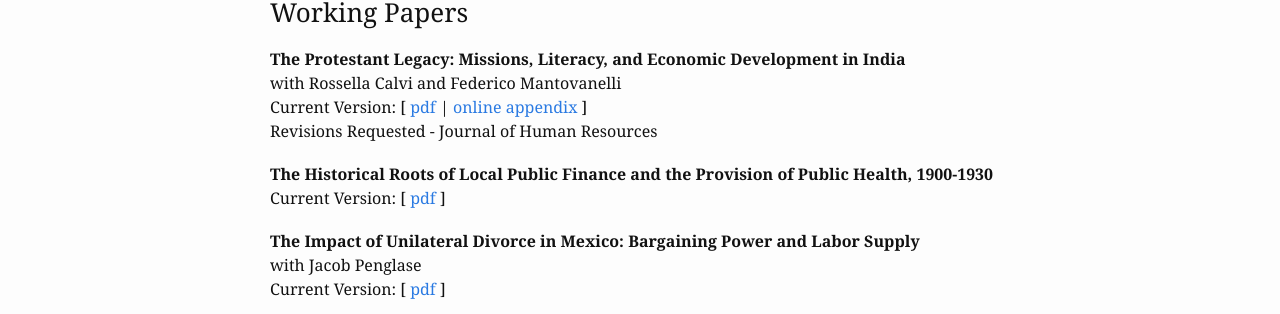
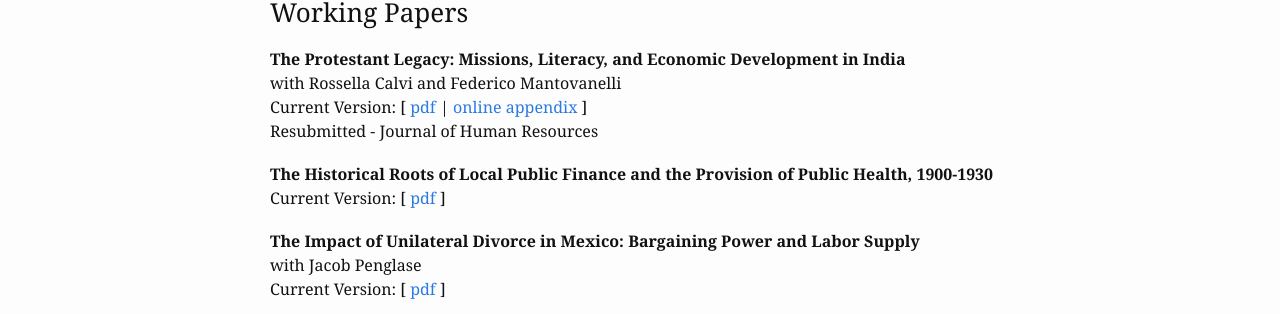
Before and after one commit to germsvel/lhv, a Jekyll site: the page built from research.html, in a window 1280 px wide. Shown: the part 531-845 px from the top of the page. Built offline with Jekyll 4.4.1, drawn with Linux system fonts in a browser that asks for light colours.

Commit message:
Set Pretestant Missions paper to resubmitted

```diff
--- a/_research_papers/the_protestant_legacy_missions_literacy_econ_development.html
+++ b/_research_papers/the_protestant_legacy_missions_literacy_econ_development.html
@@ -8,6 +8,6 @@
   - type: online appendix
     external_link: https://drive.google.com/file/d/1-i-otsvTVJxYorEmYy1gGmdJQTTVpECJ/view
 journal: Journal of Human Resources
-status: Revisions Requested
+status: Resubmitted
 coauthors: Rossella Calvi and Federico Mantovanelli
 ---
```
